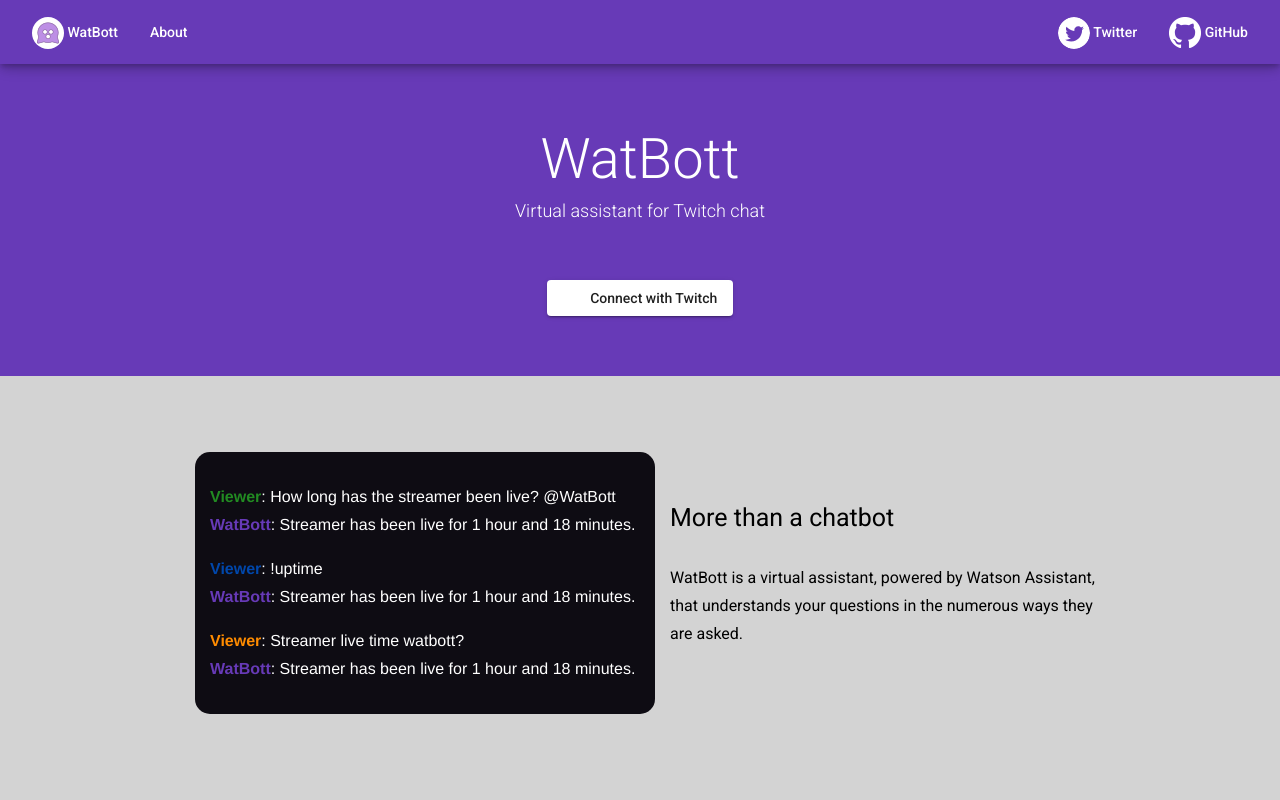
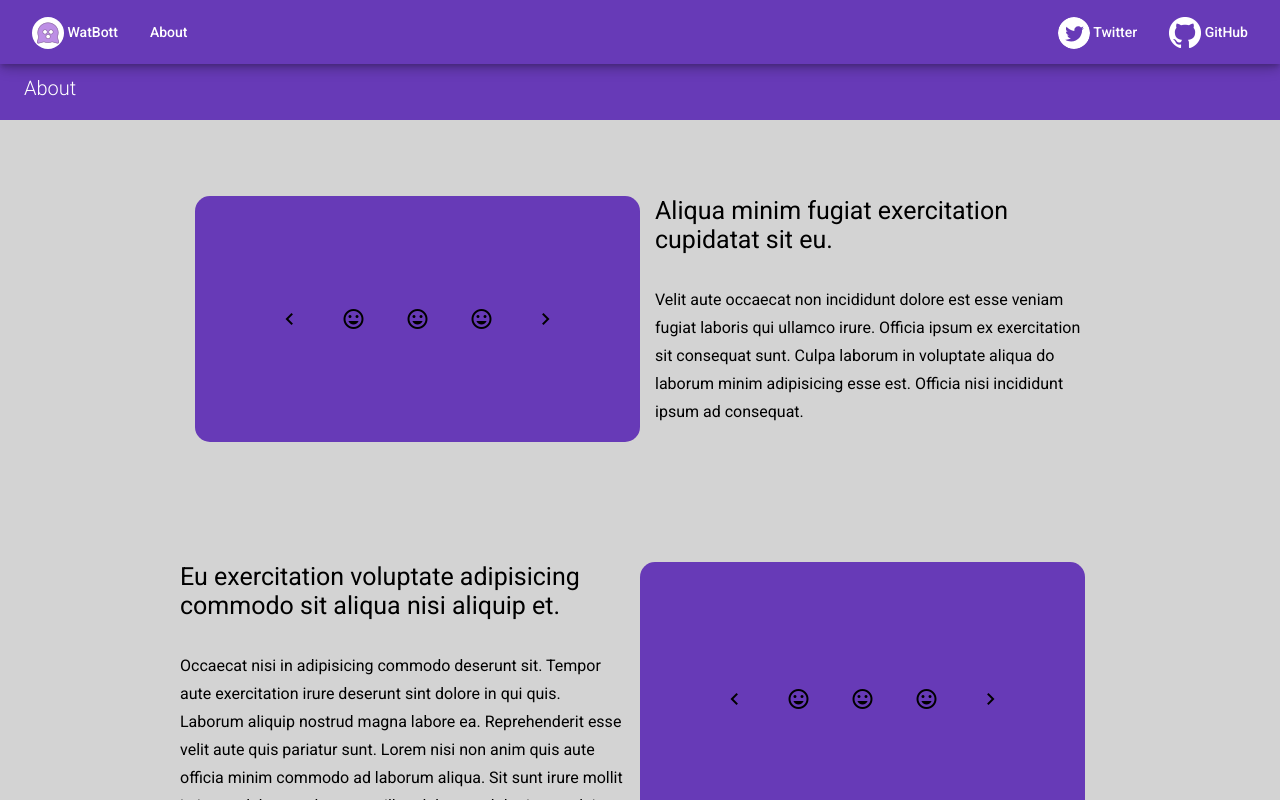
Before and after one commit to PayaamEmami/watbott, an Angular app: page /about in a window 1280 px wide. Before the commit this address led to /. Shown: the top 800 px of the page. Built offline with nearby package versions, Linux system fonts and the light colour scheme.

Commit message:
added routing and about component

```diff
--- a/src/app/app.component.html
+++ b/src/app/app.component.html
@@ -1,4 +1,3 @@
 <app-navbar></app-navbar>
-<app-home></app-home>
 <router-outlet></router-outlet>
 <app-footer></app-footer>
```
Also changed, not shown: src/app/app.module.ts (+14 -2 lines).
